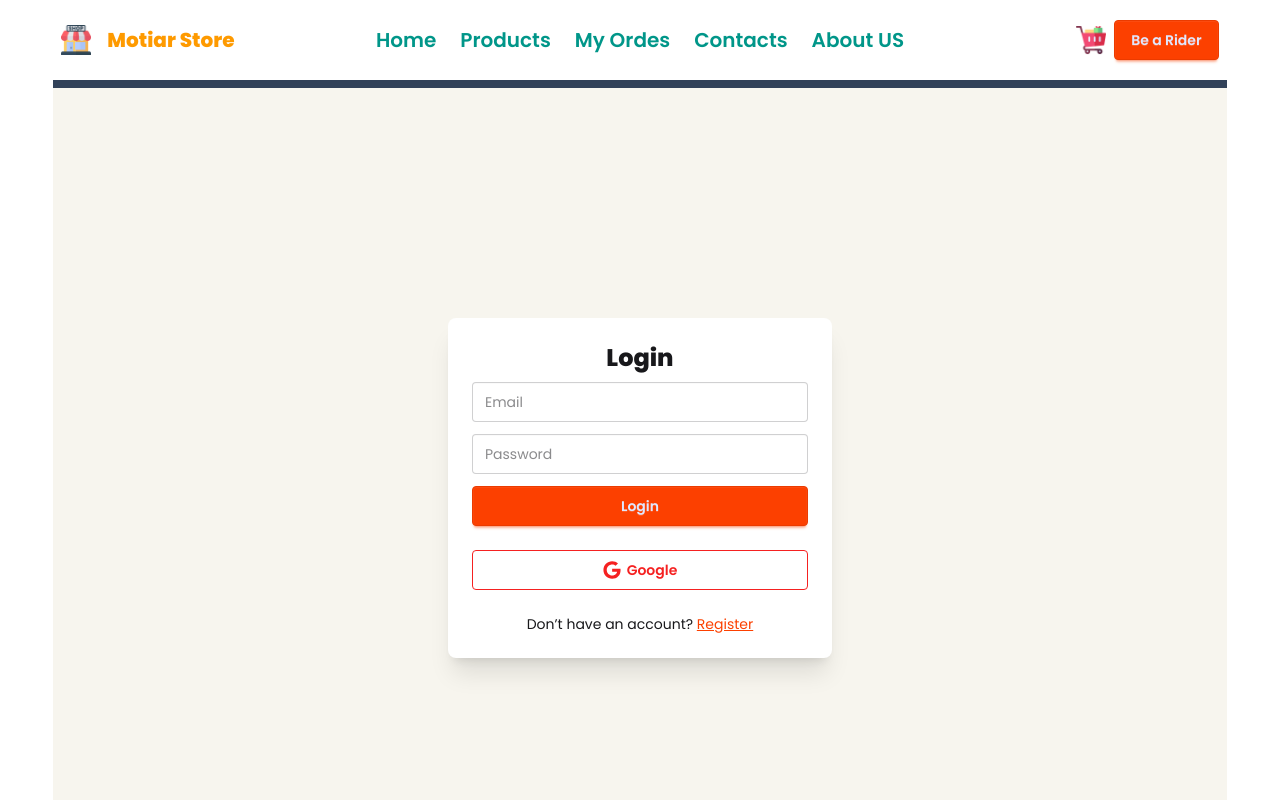
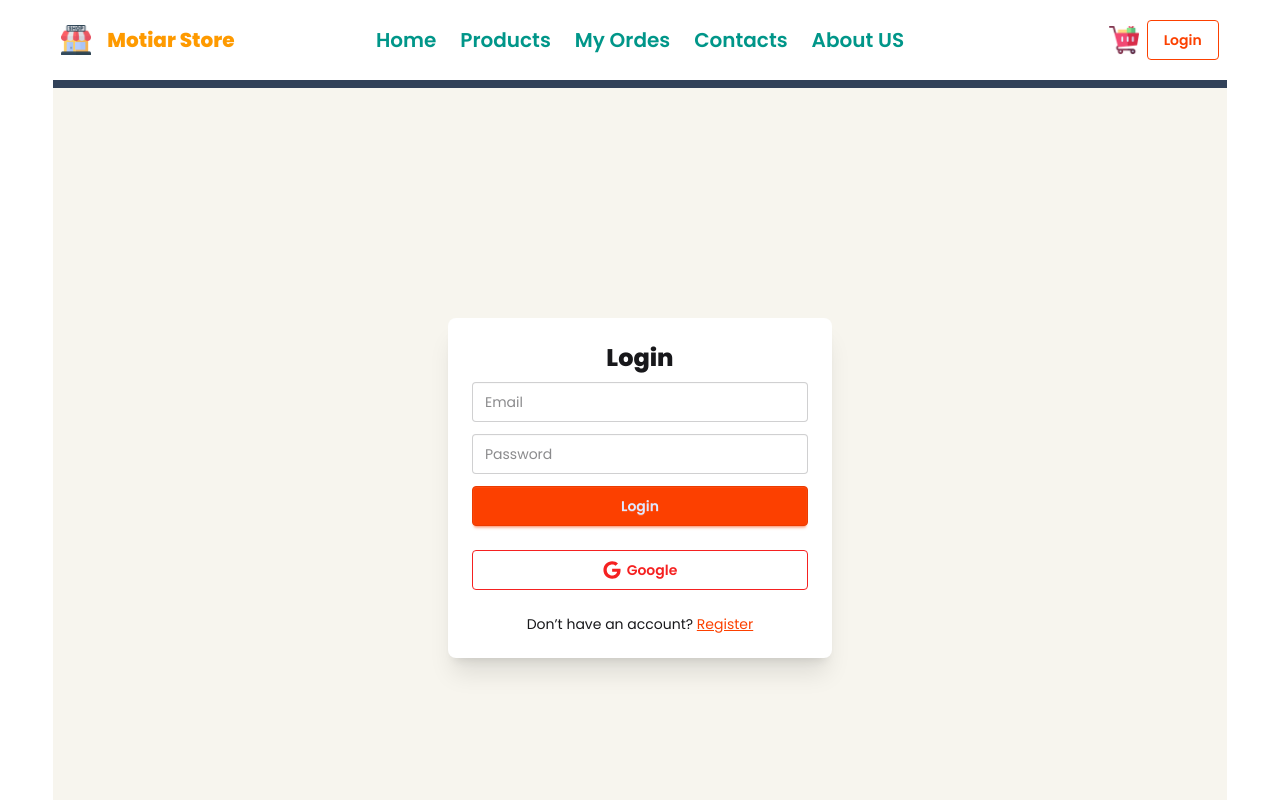
Before and after one commit to mehedihasanshohan/motiar-store-nextjs, a Next.js app: page /login in a window 1280 px wide. Shown: the top 800 px of the page. Built offline with nearby package versions, Linux system fonts and the light colour scheme; no server answers.

Commit message:
implement sign in form and redirect

```diff
--- a/src/components/auth/LoginForm.jsx
+++ b/src/components/auth/LoginForm.jsx
@@ -1,7 +1,7 @@
 "use client";
 import Link from "next/link";
 import { SocialButtons } from "./SocialButton";
-// import { signIn } from "next-auth/react";
+import { signIn } from "next-auth/react";
 import Swal from "sweetalert2";
 import { useSearchParams } from "next/navigation";
 import { useRouter } from "next/navigation";
--- a/src/components/auth/RegisterForm.jsx
+++ b/src/components/auth/RegisterForm.jsx
@@ -2,9 +2,9 @@
 import Link from "next/link";
 import { SocialButtons } from "./SocialButton";
 import { useState } from "react";
-// import { postUser } from "@/actions/server/auth";
+import { postUser } from "@/actions/server/auth";
 import { useRouter, useSearchParams } from "next/navigation";
-// import { signIn } from "next-auth/react";
+import { signIn } from "next-auth/react";
 import Swal from "sweetalert2";
 
 export const RegisterForm = () => {
--- a/src/components/buttons/AuthButtons.jsx
+++ b/src/components/buttons/AuthButtons.jsx
@@ -0,0 +1,29 @@
+"use client";
+
+import { signOut, useSession } from "next-auth/react";
+import Link from "next/link";
+
+const AuthButtons = () => {
+  const session = useSession();
+
+  return (
+    <div>
+      {session.status == "authenticated" ? (
+        <>
+          <button onClick={() => signOut()} className="btn btn-primary ">
+            Log Out
+          </button>
+        </>
+      ) : (
+        <>
+          {" "}
+          <Link href={"/login"}>
+            <button className="btn btn-primary btn-outline">Login</button>
+          </Link>
+        </>
+      )}
+    </div>
+  );
+};
+
+export default AuthButtons;
--- a/src/components/layouts/Navbar.jsx
+++ b/src/components/layouts/Navbar.jsx
@@ -3,6 +3,7 @@ import Image from "next/image";
 import NavLink from "../buttons/NavLink";
 import Link from "next/link";
 import { FaCartShopping } from "react-icons/fa6";
+import AuthButtons from "../buttons/AuthButtons";
 
 const Navbar = () => {
   const nav = (
@@ -67,9 +68,10 @@ const Navbar = () => {
             <Image src="/assets/trolley.png" height={30} width={30} alt="logo" />
           </Link>
           {/* <Image src={user?.photoURL} className="w-10 h-10 rounded-full mr-2" alt="" /> */}
-          <NavLink className="btn btn-primary" href="/rider">
+          {/* <NavLink className="btn btn-primary" href="/rider">
             Be a Rider
-          </NavLink>
+          </NavLink> */}
+          <AuthButtons></AuthButtons>
         </div>
       </div>
     </>
--- a/src/provider/NextAuthProvider.jsx
+++ b/src/provider/NextAuthProvider.jsx
@@ -1,9 +1,9 @@
-// "use client";
-// import { SessionProvider } from "next-auth/react";
-// import React from "react";
+"use client";
+import { SessionProvider } from "next-auth/react";
+import React from "react";
 
-// const NextAuthProvider = ({ children }) => {
-//   return <SessionProvider>{children}</SessionProvider>;
-// };
+const NextAuthProvider = ({ children }) => {
+  return <SessionProvider>{children}</SessionProvider>;
+};
 
-// export default NextAuthProvider;
+export default NextAuthProvider;
```
Also changed, not shown: src/app/layout.jsx (+5 -5 lines).
